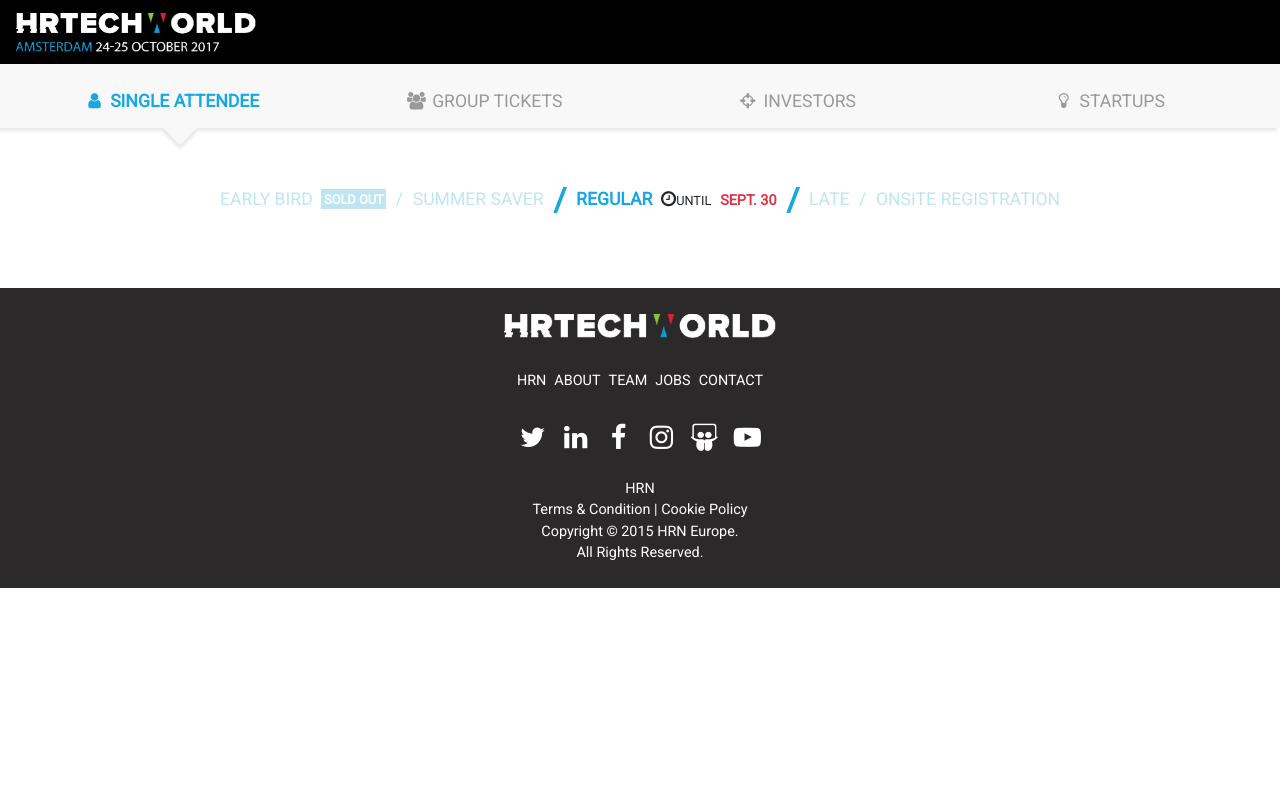
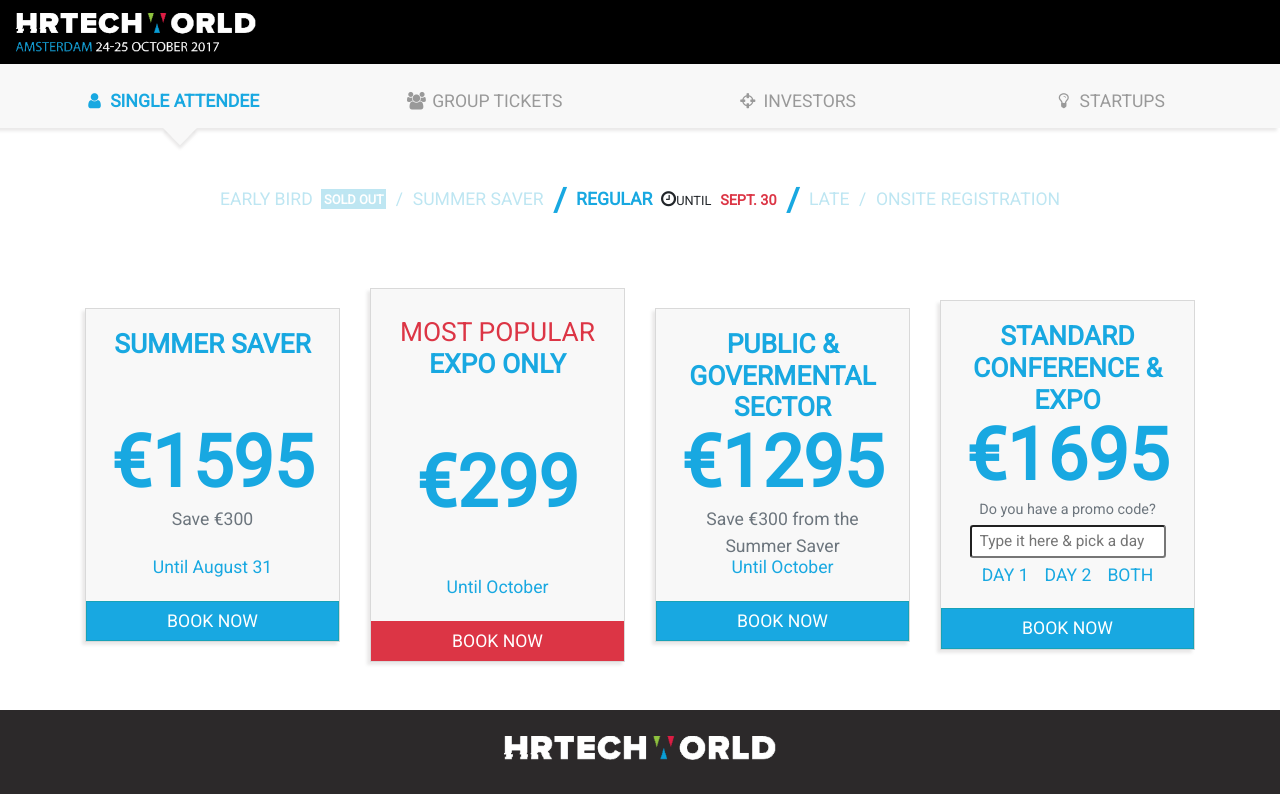
Before and after one commit to gsuxlzt/homework-hrn, a Vue app: page / in a window 1280 px wide. Shown: the top 794 px of the page. Built offline with nearby package versions, Linux system fonts and the light colour scheme.

Commit message:
cards layout complete. todo: add compare functionality

```diff
--- a/src/App.vue
+++ b/src/App.vue
@@ -2,18 +2,21 @@
   <div id="app">
     <selection></selection>
     <ticket-types></ticket-types>
+    <cards></cards>
   </div>
 </template>
 
 <script>
 import Selection from './components/Selection'
 import TicketTypes from './components/TicketTypes'
+import Cards from './components/Cards'
 
 export default {
   name: 'app',
   components: {
     Selection,
-    TicketTypes
+    TicketTypes,
+    Cards
   }
 }
 </script>
--- a/src/components/Cards.vue
+++ b/src/components/Cards.vue
@@ -0,0 +1,91 @@
+<template>
+  <div class="container">
+    <div class="row justify-content-center">
+      <div class="col-12 col-md-6 col-lg-3 align-self-center" v-for="(card, index) in cards" :key="index">
+        <div class="card text-center bg-gray mb-5 not-rounded has-shadow">
+          <div class="card-body text-active">
+            <div v-if="card.isPopular" class="h4 text-danger text-uppercase mt-2 mb-0">most popular</div>
+            <div class="title text-center">{{ card.title }}</div>
+            <div class="display-3 font-weight-bold">&euro;{{ card.price}}</div>
+            <div v-if="card.savings" class="savings">Save &euro;{{ card.savings }}</div>
+            <div v-else-if="card.deadline" class="savings">&nbsp;</div>
+            <div v-if="card.deadline">Until {{ card.deadline }}</div>
+            <div v-else>
+              <div class="text-muted small">Do you have a promo code?</div>
+                <input type="text" class="form-control-sm my-1" placeholder="Type it here & pick a day">
+                <ul class="list-unstyled list-inline custom-input">
+                  <li class="list-inline-item">
+                    <input id="day1" class="form-check-input" type="radio" name="day" value="option1">
+                    <label for="day1" class="form-check-label">DAY 1</label>
+                  </li>
+                  <li class="list-inline-item">
+                    <input id="day2" class="form-check-input" type="radio" name="day" value="option2">
+                    <label for="day2" class="form-check-label">DAY 2</label>
+                  </li>
+                  <li class="list-inline-item">
+                    <input id="day3" class="form-check-input" type="radio" name="day" value="option3">
+                    <label for="day3" class="form-check-label">BOTH</label>
+                  </li>
+                </ul>
+            </div>
+          </div>
+          <button class="btn btn-block text-uppercase not-rounded"
+          :class="{'btn-danger' : card.isPopular, 'btn-active': !card.isPopular}">
+            book now
+          </button>
+      </div>
+      </div>
+    </div>
+  </div>
+</template>
+
+<script>
+let benefits = [
+  'Cold-pressed poke thundercats brooklyn chillware chartreuse',
+  'Craft beer 3 moon tbh hoodie',
+  'YOLO synth hammock',
+  'Distillery aesthetic VHS affogato gentrify bespoke',
+  'Chia readymade schlitz brunch yuccie echo park'
+]
+export default {
+  name: 'cards',
+  data () {
+    return {
+      cards: [
+        {
+          isPopular: false,
+          title: 'summer saver',
+          price: 1595,
+          savings: 300,
+          deadline: 'August 31',
+          benefits: benefits
+        },
+        {
+          isPopular: true,
+          title: 'expo only',
+          price: 299,
+          savings: null,
+          deadline: 'October',
+          benefits: benefits
+        },
+        {
+          isPopular: false,
+          title: 'public & govermental sector',
+          price: 1295,
+          savings: '300 from the Summer Saver',
+          deadline: 'October',
+          benefits: benefits
+        },
+        {
+          isPopular: false,
+          title: 'standard conference & expo',
+          price: 1695,
+          savings: null,
+          deadline: '',
+          benefits: benefits
+        }
+      ]
+    }
+  }
+}
+</script>
--- a/src/style/utilities/_borders.scss
+++ b/src/style/utilities/_borders.scss
@@ -22,3 +22,9 @@
 .no-border {
     border: none;
 }
+
+// not a border, but if you want to remove the border radius
+
+.not-rounded {
+    border-radius: 0px;
+}
--- /dev/null
+++ b/src/style/utilities/_card_text.scss
@@ -0,0 +1,17 @@
+/**
+  * Style for the title of the selections.
+  */
+
+.title {
+    @extend .text-uppercase;
+    @extend .font-weight-bold;
+    @extend .card-title;
+    @extend .h4;
+    height: $h4-font-size * 3;
+}
+
+.savings {
+  @extend .text-muted;
+  font-size: $font-size-base;
+  height: $line-height-base * 2 + rem;
+}
--- /dev/null
+++ b/src/style/utilities/_custom_radio.scss
@@ -0,0 +1,23 @@
+/**
+  * Remove the radio button for the selection.
+  * Selecting a day change its background and text to the active color
+  */
+
+.custom-input {
+    margin: 0px;
+    input {
+        visibility:hidden;
+    }
+    label {
+        cursor: pointer;
+    }
+    input:checked +label {
+        background: $active-color;
+        color: $white;
+
+    }
+    .form-check-label {
+        padding-left: 0.25rem;
+        padding-right: 0.25rem;
+    }
+}
--- a/src/style/utilities/_is_active.scss
+++ b/src/style/utilities/_is_active.scss
@@ -33,3 +33,12 @@
         }
     }
 }
+
+.is-active-text {
+    color: #1386b4 !important;
+}
+
+.btn-active {
+    @extend .btn-info;
+    background: $active-color !important;
+}
--- a/src/style/utilities/_utils.scss
+++ b/src/style/utilities/_utils.scss
@@ -17,3 +17,5 @@
 @import 'span_blue';
 @import 'texts';
 @import 'slashes';
+@import 'card_text';
+@import 'custom_radio';
```
